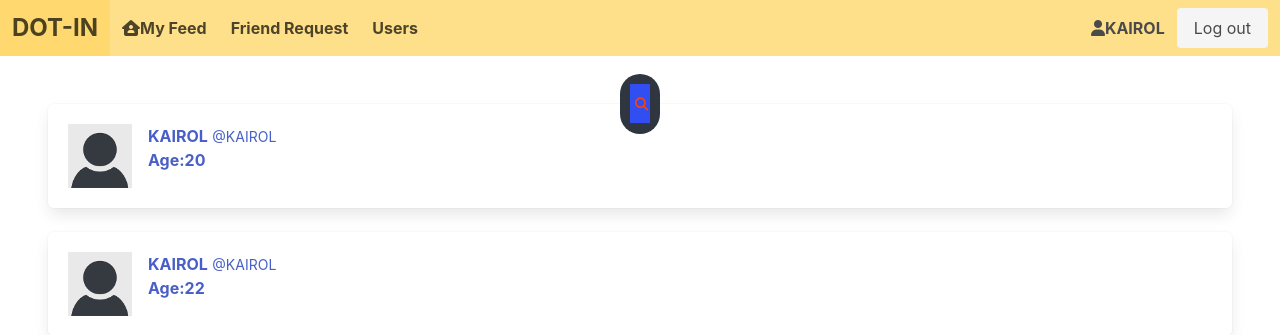
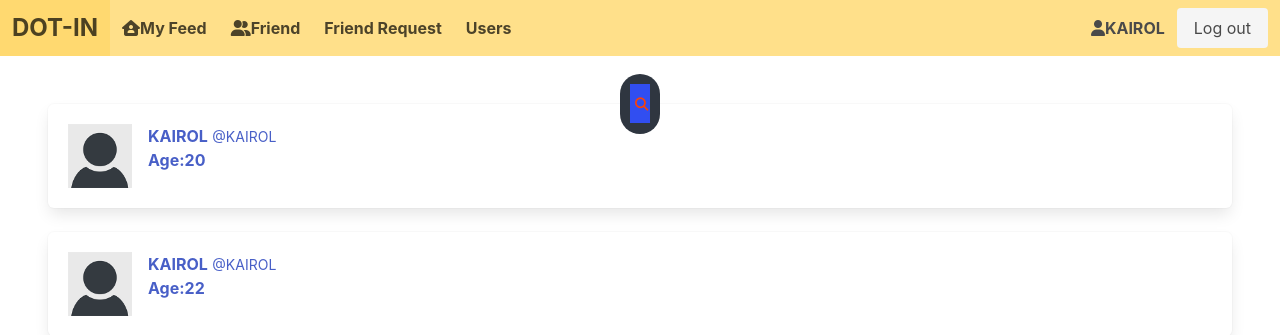
Before and after one commit to Lamar77/DOT-IN, a Flask app: page /users in a window 1280 px wide. Shown: the top 335 px of the page. Run offline with Flask 2, Linux system fonts and the light colour scheme; a user stored in the database is signed in; data comes from the database, SQL or seed files in the repository; both versions use the stored data as it was after the commit; some libraries are stand-ins or nearby versions.

Commit message:
adding info

```diff
--- a/app.py
+++ b/app.py
@@ -260,16 +260,12 @@ def cancel_a_friend_request(sender_id):
     user = db.get_user_by_Id(sender_id)[0]['BirdId']
     return redirect(url_for('friend_request', user=user))
 
-@app.route('/add_a_friend/<int:sender_id>' )
+@app.route('/add_a_friend/<int:sender_id>')
 @login_required
 def add_a_friend(sender_id):
-
     db.add_a_friend(current_user.id,sender_id)
-
     db.cancel_friend_request(sender_id,current_user.id)
-
     user = db.get_user_by_Id(sender_id)[0]['BirdId']
-
     return redirect(url_for('friend_request', user=user))
 
 
@@ -289,7 +285,7 @@ def message_chat():
 @app.route('/create_message', methods=['GET', 'POST'])
 @login_required
 def create_message():
-    message_content = request.form['message_      content']
+    message_content = request.form['message_content']
     db.insert_into_message(current_user.id, message_content)
     return redirect(url_for('message'))
 
@@ -309,7 +305,12 @@ def search_users():
     user = db.get_user_by_Id(current_user.id)[0]
     return render_template('user.html', user=user ,  users=search )
 
-
+@app.route('/accept_friend')
+@login_required
+def accept_friend():
+    friends = db.accept_friend_request()
+    user = db.get_user_by_Id(current_user.id)[0]
+    return render_template('friends.html',user=user, friends=friends)
 
 @app.route('/users')
 @login_required
@@ -325,12 +326,7 @@ def loings():
     user = db.get_user_by_Id(current_user.id)[0]
     return render_template('logins.html', user=user , users=users)
 
-@app.route('/accept_friend')
-@login_required
-def accept_friend():
-    friends = db.accept_friend_request(current_user.id)
-    user = db.get_user_by_Id(current_user.id)[0]
-    return render_template('friends.html',user=user, friends=friends)
+
 
 @app.route('/signup', methods=['GET', 'POST'])
 def signup():
--- a/database.py
+++ b/database.py
@@ -104,10 +104,10 @@ class SqliteDBnexDatabase :
     return [x['ReceiverId'] for x in result]
 
   def cancel_a_friend_request(self,sender_id,receiver_id):
-   return self.execute_hash_query("DELETE FROM request WHERE SenderId=? And ReceiverId=?",sender_id,receiver_id)
+    return self.execute_hash_query("DELETE FROM request WHERE SenderId=? And ReceiverId=?",sender_id,receiver_id)
 
-  def accept_friend_request(self,friend_id):
-    return self.execute_query("SELECT * FROM Birds INNER JOIN friends ON Birds.BirdId = friends.SenderId AND friends.ReceiverId = ?",friend_id)
+  def accept_friend_request(self):
+    return self.execute_query(" SELECT * FROM Birds INNER JOIN friends ON Birds.BirdId = friends.ReceiverId or Birds.BirdId = friends.SenderId")
 
   def friends_count(self,userid,friend_id):
     return self.execute_query("SELECT COUNT(*) FROM friends WHERE UserId =? AND friendId =? ",userid,friend_id)
--- a/templates/base.html
+++ b/templates/base.html
@@ -109,9 +109,9 @@
               <i class="fas fa-house-user "></i><strong>My Feed</strong>
             </a>
 
-            <!-- <a class="navbar-item" href="{{url_for('accept_friend')}}">
+            <a class="navbar-item" href="{{url_for('accept_friend')}}">
               <i class="fas fa-user-group "></i><strong>Friend</strong>
-            </a> -->
+            </a>
             <a class="navbar-item" href="{{url_for('friend_request')}}">
               <span class="material-icon"></span>
               <!-- <span class="icon-button__badge"></span> -->
--- a/templates/friends.html
+++ b/templates/friends.html
@@ -108,9 +108,9 @@
           <i class="fas fa-house-user "></i><strong>My Feed</strong>
         </a>
 
-        <!-- <a class="navbar-item" href="{{url_for('accept_friend')}}">
+        <a class="navbar-item" href="{{url_for('accept_friend')}}">
           <i class="fas fa-user-group "></i><strong>Friend</strong>
-        </a> -->
+        </a>
         <a class="navbar-item" href="{{url_for('friend_request')}}">
           <span class="material-icon"></span>
           <!-- <span class="icon-button__badge"></span> -->
@@ -147,7 +147,6 @@
     </div>
   </form>
 
-  <section class="section">
 {% for friend in friends  %}
 <div class="box">
     <article class="media">
--- a/templates/request.html
+++ b/templates/request.html
@@ -31,9 +31,9 @@
           <i class="fas fa-house-user "></i><strong>My Feed</strong>
         </a>
 
-        <!-- <a class="navbar-item" href="{{url_for('accept_friend')}}">
+        <a class="navbar-item" href="{{url_for('accept_friend')}}">
           <i class="fas fa-user-group "></i><strong>Friend</strong>
-        </a> -->
+        </a>
         <a class="navbar-item" href="{{url_for('friend_request')}}">
           <span class="material-icon"></span>
           <!-- <span class="icon-button__badge"></span> -->
--- a/templates/user.html
+++ b/templates/user.html
@@ -106,9 +106,9 @@
         <a class="navbar-item" href="{{url_for('feed')}}">
           <i class="fas fa-house-user "></i><strong>My Feed</strong>
         </a>
-        <!-- <a class="navbar-item" href="{{url_for('accept_friend')}}">
+        <a class="navbar-item" href="{{url_for('accept_friend')}}">
           <i class="fas fa-user-group "></i><strong>Friend</strong>
-        </a> -->
+        </a>
         <a class="navbar-item" href="{{url_for('friend_request')}}">
           <span class="material-icon"></span>
           <!-- <span class="icon-button__badge"></span> -->
```
Also changed, not shown: SqliteDBnex.db.
